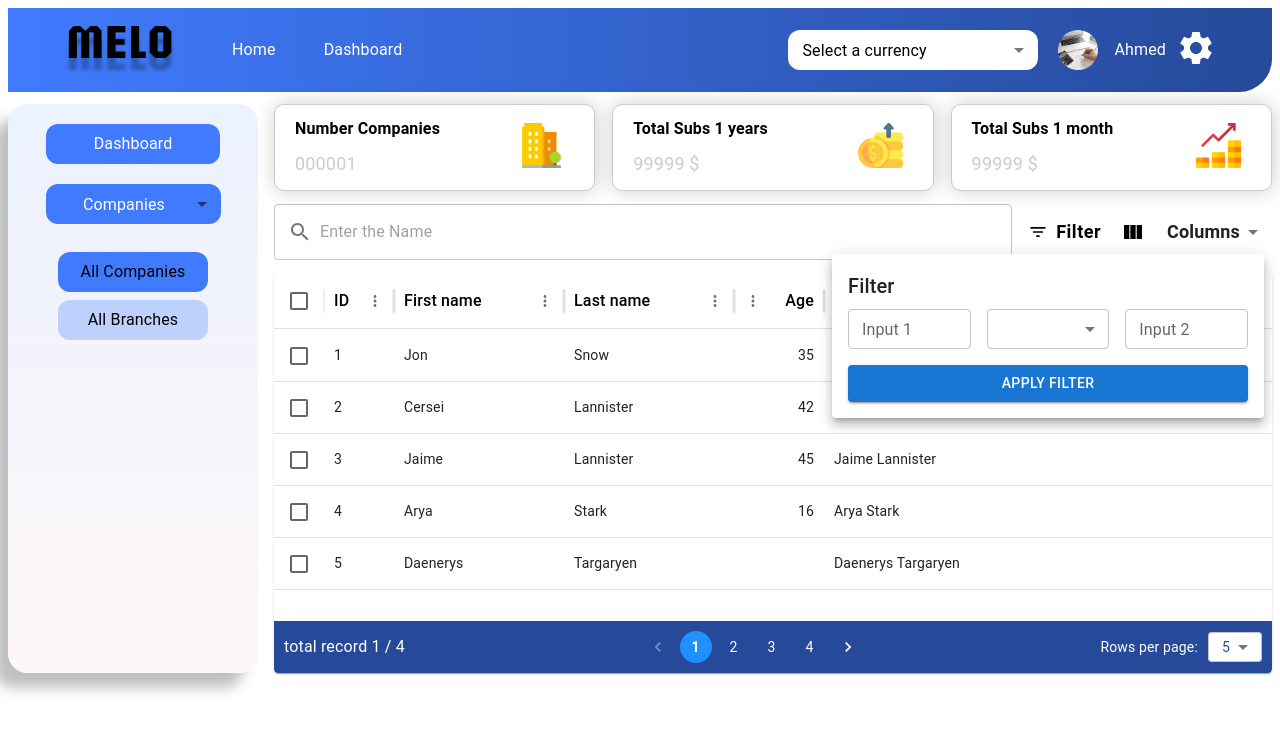
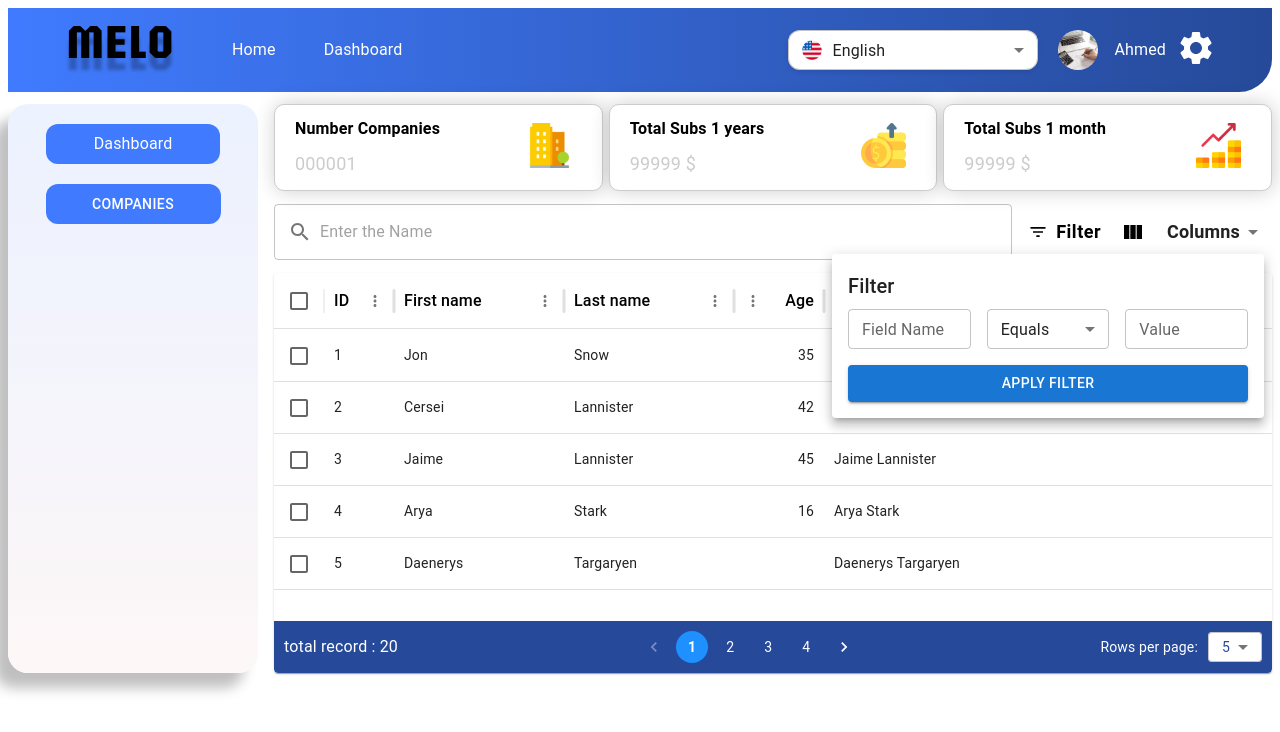
Before and after one commit to ahmedpolat2002/Dashboard-Task, a Next.js app: page /dashboard in a window 1280 px wide. Both pictures are taken after a click on the button "Filter". Shown: the top 732 px of the page. Built offline with nearby package versions, Linux system fonts and the light colour scheme.

Commit message:
Update filter component and table

```diff
--- a/app/_components/Columns.tsx
+++ b/app/_components/Columns.tsx
@@ -1,5 +1,4 @@
 import React, { useState } from "react";
-import ColumnSelectIcon from "@mui/icons-material/ViewColumn";
 import {
   MenuItem,
   Select,
@@ -13,17 +12,26 @@ import {
   ListItemText,
   FormControlLabel,
 } from "@mui/material";
+import ColumnSelectIcon from "@mui/icons-material/ViewColumn";
 
 const options = [
-  { id: 1, label: "ID" },
-  { id: 2, label: "Column 2" },
-  { id: 3, label: "Column 3" },
-  { id: 4, label: "Column 4" },
+  { field: "id", label: "ID" },
+  { field: "firstName", label: "First name" },
+  { field: "lastName", label: "Last name" },
+  { field: "age", label: "Age" },
+  { field: "fullName", label: "Full name" },
 ];
 
-export default function Columns() {
+interface ColumnsProps {
+  visibleColumns: string[];
+  setVisibleColumns: React.Dispatch<React.SetStateAction<string[]>>;
+}
+
+export default function Columns({
+  visibleColumns,
+  setVisibleColumns,
+}: ColumnsProps) {
   const [anchorEl, setAnchorEl] = useState<null | HTMLElement>(null);
-  const [checkedOptions, setCheckedOptions] = useState<number[]>([]);
   const [searchTerm, setSearchTerm] = useState("");
 
   const handleOpen = (event: React.SyntheticEvent<Element, Event>) => {
@@ -40,20 +48,19 @@ export default function Columns() {
     option.label.toLowerCase().includes(searchTerm.toLowerCase())
   );
 
-  const handleCheck = (id: number) => {
-    setCheckedOptions((prev) =>
-      prev.includes(id) ? prev.filter((item) => item !== id) : [...prev, id]
+  const handleCheck = (field: string) => {
+    setVisibleColumns((prev) =>
+      prev.includes(field)
+        ? prev.filter((col) => col !== field)
+        : [...prev, field]
     );
   };
 
   return (
     <Stack
       direction="row"
-      sx={{
-        display: "flex",
-        alignItems: "center",
-      }}
       spacing={1}
+      sx={{ display: "flex", alignItems: "center" }}
     >
       <InputAdornment position="start" sx={{ color: "black" }}>
         <ColumnSelectIcon />
@@ -83,13 +90,7 @@ export default function Columns() {
           horizontal: "left",
         }}
       >
-        <Stack
-          spacing={2}
-          sx={{
-            padding: "16px",
-            width: "300px",
-          }}
-        >
+        <Stack spacing={2} sx={{ padding: "16px", width: "300px" }}>
           <TextField
             placeholder="Search columns..."
             value={searchTerm}
@@ -97,30 +98,15 @@ export default function Columns() {
             variant="outlined"
             size="small"
           />
-
           <List>
             {filteredOptions.map((option) => (
-              <ListItem key={option.id}>
+              <ListItem key={option.field}>
                 <FormControlLabel
-                  style={{
-                    backgroundColor: "#008CFF",
-                    borderRadius: "5px",
-                    padding: "5px 10px",
-                    width: "100%",
-                    display: "flex",
-                    justifyContent: "space-between",
-                    flexDirection: "row-reverse",
-                  }}
-                  label={
-                    <ListItemText
-                      style={{ fontWeight: "bold", color: "white" }}
-                      primary={option.label}
-                    />
-                  }
+                  label={<ListItemText primary={option.label} />}
                   control={
                     <Checkbox
-                      checked={checkedOptions.includes(option.id)}
-                      onChange={() => handleCheck(option.id)}
+                      checked={visibleColumns.includes(option.field)}
+                      onChange={() => handleCheck(option.field)}
                     />
                   }
                 />
--- a/app/_components/ContentPage.tsx
+++ b/app/_components/ContentPage.tsx
@@ -6,10 +6,37 @@ import Search from "../_components/Search";
 import Filter from "../_components/Filter";
 import Table from "../_components/Table";
 import Columns from "./Columns";
-import { useState } from "react";
+import { useEffect, useState } from "react";
+import { Filters } from "@/app/_types/FilterTypes";
 
 export default function ContentPage() {
   const [searchText, setSearchText] = useState("");
+  const [visibleColumns, setVisibleColumns] = useState<string[]>([
+    "id",
+    "firstName",
+    "lastName",
+    "age",
+    "fullName",
+  ]);
+  const [filters, setFilters] = useState<Filters>({
+    column: undefined,
+    operator: "equals",
+    value: "",
+  });
+
+  useEffect(() => {
+    if (searchText) {
+      setFilters({
+        column: undefined,
+        operator: "equals",
+        value: "",
+      });
+    }
+  }, [searchText]);
+
+  const handleFilterApply = (newFilters: Filters) => {
+    setFilters(newFilters);
+  };
 
   return (
     <Box style={{ display: "flex", flexDirection: "column" }}>
@@ -17,8 +44,9 @@ export default function ContentPage() {
         style={{
           display: "flex",
           flexDirection: "row",
-          justifyContent: "space-between",
           alignItems: "center",
+          gap: "6px",
+          flexWrap: "wrap",
         }}
       >
         <TotalBox
@@ -45,6 +73,7 @@ export default function ContentPage() {
           flexDirection: "row",
           justifyContent: "space-between",
           alignItems: "center",
+          flexWrap: "wrap",
           marginTop: "12px",
           gap: "12px",
         }}
@@ -54,11 +83,20 @@ export default function ContentPage() {
           style={{ flex: 1 }}
           placeholder="Enter the Name"
         />
-        <Filter />
-        <Columns />
+
+        <Filter onApplyFilter={handleFilterApply} />
+
+        <Columns
+          visibleColumns={visibleColumns}
+          setVisibleColumns={setVisibleColumns}
+        />
       </Box>
       <Box style={{ marginTop: "12px" }}>
-        <Table searchText={searchText} />
+        <Table
+          searchText={searchText}
+          visibleColumns={visibleColumns}
+          filters={filters}
+        />
       </Box>
     </Box>
   );
--- a/app/_components/Filter.tsx
+++ b/app/_components/Filter.tsx
@@ -10,9 +10,27 @@ import {
   Typography,
   Box,
 } from "@mui/material";
+import { Filters } from "@/app/_types/FilterTypes";
 
-export default function FilterComponent() {
+interface FilterProps {
+  onApplyFilter: (filters: Filters) => void;
+}
+
+const fieldMapping: { [key: string]: string } = {
+  "first name": "firstName",
+  "last name": "lastName",
+  "full name": "fullName",
+  id: "id",
+  age: "age",
+};
+
+export default function Filter({ onApplyFilter }: FilterProps) {
   const [anchorEl, setAnchorEl] = useState<null | HTMLElement>(null);
+  const [column, setColumn] = useState<
+    "id" | "firstName" | "lastName" | "age" | "fullName" | undefined
+  >(undefined);
+  const [operator, setOperator] = useState<"equals" | "contains">("equals");
+  const [value, setValue] = useState("");
 
   const handleOpen = (event: React.MouseEvent<HTMLElement>) => {
     setAnchorEl(event.currentTarget);
@@ -23,6 +41,23 @@ export default function FilterComponent() {
   };
 
   const isOpen = Boolean(anchorEl);
+
+  const handleApplyFilter = () => {
+    onApplyFilter({ column, operator, value });
+    handleClose();
+  };
+
+  const handleColumnChange = (e: React.ChangeEvent<HTMLInputElement>) => {
+    const input = e.target.value.toLowerCase(); // تحويل النص المدخل إلى lowercase لتسهيل المطابقة
+    const matchedColumn = fieldMapping[input]; // البحث عن القيمة في القاموس
+    if (matchedColumn) {
+      setColumn(
+        matchedColumn as "id" | "firstName" | "lastName" | "age" | "fullName"
+      );
+    } else {
+      setColumn(undefined); // إذا لم يكن هناك تطابق
+    }
+  };
 
   return (
     <Stack direction="row" alignItems="center" spacing={2}>
@@ -36,7 +71,7 @@ export default function FilterComponent() {
           textTransform: "capitalize",
         }}
       >
-        filter
+        Filter
       </Button>
 
       <Popover
@@ -53,38 +88,37 @@ export default function FilterComponent() {
             Filter
           </Typography>
 
-          <Stack
-            direction="row"
-            spacing={2}
-            sx={{
-              marginBottom: "16px",
-            }}
-          >
+          <Stack direction="row" spacing={2} sx={{ marginBottom: "16px" }}>
             <TextField
-              label="Input 1"
+              label="Field Name"
               variant="outlined"
               size="small"
               fullWidth
+              onChange={handleColumnChange}
             />
             <Select
-              defaultValue=""
+              value={operator}
               size="small"
               fullWidth
+              onChange={(e) =>
+                setOperator(e.target.value as "equals" | "contains")
+              }
               sx={{
                 "& fieldset": {
                   borderRadius: "4px",
                 },
               }}
             >
-              <MenuItem value="">Select</MenuItem>
-              <MenuItem value="option1">Option 1</MenuItem>
-              <MenuItem value="option2">Option 2</MenuItem>
+              <MenuItem value="">Select Operator</MenuItem>
+              <MenuItem value="equals">Equals</MenuItem>
+              <MenuItem value="contains">Contains</MenuItem>
             </Select>
             <TextField
-              label="Input 2"
+              label="Value"
               variant="outlined"
               size="small"
               fullWidth
+              onChange={(e) => setValue(e.target.value)}
             />
           </Stack>
 
@@ -92,7 +126,7 @@ export default function FilterComponent() {
             variant="contained"
             color="primary"
             fullWidth
-            onClick={handleClose}
+            onClick={handleApplyFilter}
           >
             Apply Filter
           </Button>
--- a/app/_components/Header.tsx
+++ b/app/_components/Header.tsx
@@ -1,10 +1,10 @@
-import { Box, Container, MenuItem, Typography } from "@mui/material";
+import { Box, Container, Typography } from "@mui/material";
 import Logo from "./Logo";
 import Navigation from "./Navigation";
 import ImageAvatars from "./Avatar";
 import Link from "next/link";
 import SettingIcon from "@mui/icons-material/Settings";
-import Select from "@/app/_components/Select";
+import LanguageSelector from "./LanguageSelector";
 
 export default function Header() {
   return (
@@ -27,22 +27,7 @@ export default function Header() {
           <Navigation />
         </Box>
         <Box sx={{ display: "flex", alignItems: "center" }}>
-          <Select
-            text="Select a currency"
-            style={{
-              minWidth: "150px",
-              width: "250px",
-              marginRight: "20px",
-              bgColor: "white",
-              height: "40px",
-              borderRadius: "12px",
-            }}
-          >
-            <MenuItem value={"Select a currency"}>Select a currency</MenuItem>
-            <MenuItem value={10}>Ten</MenuItem>
-            <MenuItem value={20}>Twenty</MenuItem>
-            <MenuItem value={30}>Thirty</MenuItem>
-          </Select>
+          <LanguageSelector />
 
           <Box sx={{ display: "flex", alignItems: "center", gap: 2 }}>
             <ImageAvatars />
--- /dev/null
+++ b/app/_components/LanguageSelector.tsx
@@ -0,0 +1,74 @@
+"use client";
+
+import React from "react";
+import { Select, MenuItem, FormControl } from "@mui/material";
+import { SelectChangeEvent } from "@mui/material";
+
+export default function LanguageSelector() {
+  const [language, setLanguage] = React.useState("en");
+
+  const handleChange = (event: SelectChangeEvent<string>) => {
+    setLanguage(event.target.value);
+  };
+
+  return (
+    <FormControl
+      sx={{
+        minWidth: "150px",
+        width: "100%",
+        maxWidth: "250px",
+        marginRight: "20px",
+        bgcolor: "white",
+        borderRadius: "12px",
+        boxShadow: "0 2px 4px rgba(0, 0, 0, 0.1)",
+      }}
+    >
+      <Select
+        value={language}
+        onChange={handleChange}
+        style={{
+          minWidth: "150px",
+          width: "250px",
+          marginRight: "20px",
+          height: "40px",
+          borderRadius: "12px",
+        }}
+      >
+        <MenuItem value={"en"}>
+          <div style={{ display: "flex", alignItems: "center" }}>
+            {language === "en" ? (
+              <img
+                src={`/${language}.png`}
+                alt={`Language Icon`}
+                style={{ marginRight: "10px", width: "20px", height: "20px" }}
+              />
+            ) : (
+              ""
+            )}
+            English
+          </div>
+        </MenuItem>
+        <MenuItem value={"sp"}>
+          <div style={{ display: "flex", alignItems: "center" }}>
+            <img
+              src={`/${"en"}.png`}
+              alt={`Language Icon`}
+              style={{ marginRight: "10px", width: "20px", height: "20px" }}
+            />
+            Spanish
+          </div>
+        </MenuItem>
+        <MenuItem value={"fr"}>
+          <div style={{ display: "flex", alignItems: "center" }}>
+            <img
+              src={`/${"en"}.png`}
+              alt={`Language Icon`}
+              style={{ marginRight: "10px", width: "20px", height: "20px" }}
+            />
+            French
+          </div>
+        </MenuItem>
+      </Select>
+    </FormControl>
+  );
+}
--- a/app/_components/SideBar.tsx
+++ b/app/_components/SideBar.tsx
@@ -1,13 +1,31 @@
-import React from "react";
-import { Box, List, ListItem, ListItemText, MenuItem } from "@mui/material";
+"use client";
+
+import React, { useState } from "react";
+import {
+  Box,
+  Button,
+  List,
+  ListItem,
+  ListItemText,
+  Menu,
+  MenuItem,
+} from "@mui/material";
 import Link from "next/link";
-import Select from "./Select";
 
 const SideBar = () => {
+  const [anchorEl, setAnchorEl] = useState<null | HTMLElement>(null);
+
+  const handleOpen = (event: React.MouseEvent<HTMLElement>) => {
+    setAnchorEl(event.currentTarget);
+  };
+
+  const handleClose = () => {
+    setAnchorEl(null);
+  };
   return (
     <Box
       sx={{
-        width: 250,
+        // width: 250,
         // height: "500px",
         height: "100%",
         background: "linear-gradient(3600deg, #FDF7F7 0%, #407BFF1A 100%)",
@@ -34,67 +52,83 @@ const SideBar = () => {
           />
         </ListItem>
       </List>
-      <Select
-        text="Companies"
-        style={{
+      <Box>
+        {/* Button to open menu */}
+        <Button
+          onClick={handleOpen}
+          sx={{
             width: "175px",
-          bgColor: "#407BFF",
+            backgroundColor: "#407BFF",
             borderRadius: "12px",
             textAlign: "center",
             height: "40px",
             display: "flex",
             alignItems: "center",
             justifyContent: "center",
-          px: 3,
+            color: "white",
+            "&:hover": {
+              backgroundColor: "#3568D4",
+            },
           }}
         >
-        <MenuItem value={"Companies"}>Companies</MenuItem>
-      </Select>
-      {/* Nested Pages */}
-      <List
-        sx={{
-          display: "flex",
-          flexDirection: "column",
-          mt: 2,
-          alignItems: "end",
-          width: "60%",
+          Companies
+        </Button>
+
+        {/* Dropdown Menu */}
+        <Menu
+          anchorEl={anchorEl}
+          open={Boolean(anchorEl)}
+          onClose={handleClose}
+          PaperProps={{
+            sx: {
+              mt: 1,
+              borderRadius: "12px",
+              width: "175px",
+              boxShadow: "0px 4px 10px rgba(0, 0, 0, 0.1)",
+              padding: "10px",
+            },
           }}
         >
-        <ListItem
+          <MenuItem
             component={Link}
-          style={{ padding: "0px", width: "100%" }}
             href="/dashboard/companies"
-        >
-          <ListItemText
-            primary="All Companies"
+            onClick={handleClose}
             sx={{
-              color: "black",
               bgcolor: "#407BFF",
+              color: "white",
               borderRadius: "12px",
               textAlign: "center",
               px: 2,
               py: 1,
+              mb: 1,
+              "&:hover": {
+                backgroundColor: "#3568D4",
+              },
             }}
-          />
-        </ListItem>
-        <ListItem
+          >
+            <ListItemText primary="All Companies" />
+          </MenuItem>
+          <MenuItem
             component={Link}
-          style={{ padding: "0px", width: "100%" }}
             href="/dashboard/branches"
-        >
-          <ListItemText
-            primary="All Branches"
+            onClick={handleClose}
             sx={{
+              bgcolor: "#407BFF4A",
               color: "black",
-              bgcolor: "#407BFF4A",
               borderRadius: "12px",
               textAlign: "center",
               px: 2,
               py: 1,
+              "&:hover": {
+                backgroundColor: "#3568D4",
+                color: "white",
+              },
             }}
-          />
-        </ListItem>
-      </List>
+          >
+            <ListItemText primary="All Branches" />
+          </MenuItem>
+        </Menu>
+      </Box>
     </Box>
   );
 };
--- a/app/_components/Table.tsx
+++ b/app/_components/Table.tsx
@@ -5,6 +5,7 @@ import { DataGrid, GridColDef } from "@mui/x-data-grid";
 import Paper from "@mui/material/Paper";
 import { MenuItem, Pagination, Select, Stack, Typography } from "@mui/material";
 import { SelectChangeEvent } from "@mui/material/Select";
+import { Filters } from "@/app/_types/FilterTypes";
 
 // Data:
 const rows = [
@@ -30,16 +31,11 @@ const rows = [
   { id: 20, lastName: "Ahmed", firstName: "Bolad", age: 23 },
 ];
 
-const columns: GridColDef[] = [
+const initialColumns: GridColDef[] = [
   { field: "id", headerName: "ID", width: 70 },
   { field: "firstName", headerName: "First name", width: 170 },
   { field: "lastName", headerName: "Last name", width: 170 },
-  {
-    field: "age",
-    headerName: "Age",
-    type: "number",
-    width: 90,
-  },
+  { field: "age", headerName: "Age", type: "number", width: 90 },
   {
     field: "fullName",
     headerName: "Full name",
@@ -59,9 +55,15 @@ const columns: GridColDef[] = [
 
 interface TableProps {
   searchText: string;
+  visibleColumns: string[];
+  filters: Filters;
 }
 
-export default function DataTable({ searchText }: TableProps) {
+export default function DataTable({
+  searchText,
+  visibleColumns,
+  filters,
+}: TableProps) {
   const [page, setPage] = React.useState(1);
   const [pageSize, setPageSize] = React.useState(5);
 
@@ -74,11 +76,43 @@ export default function DataTable({ searchText }: TableProps) {
     setPage(1);
   };
 
-  const filteredRows = rows.filter((row) =>
-    `${row.firstName || ""} ${row.lastName || ""}`
-      .toLowerCase()
-      .includes(searchText.toLowerCase())
+  const filteredColumns = initialColumns.filter((col) =>
+    visibleColumns.includes(col.field)
   );
+
+  // const filteredRows = rows.filter((row) =>
+  //   Object.values(row).some(
+  //     (value) =>
+  //       value &&
+  //       value.toString().toLowerCase().includes(searchText.toLowerCase())
+  //   )
+  // );
+  const filteredRows = rows.filter((row) => {
+    if (filters.column && filters.operator && filters.value) {
+      let columnValue = "";
+      if (filters.column === "fullName") {
+        columnValue = `${row.firstName || ""} ${
+          row.lastName || ""
+        }`.toLowerCase();
+      } else {
+        columnValue = (row[filters.column]?.toString() || "").toLowerCase();
+      }
+      const filterValue = filters.value.toLowerCase();
+
+      if (filters.operator === "equals") {
+        return columnValue === filterValue;
+      } else if (filters.operator === "contains") {
+        return columnValue.includes(filterValue);
+      }
+    } else if (searchText) {
+      return Object.values(row).some(
+        (value) =>
+          value &&
+          value.toString().toLowerCase().includes(searchText.toLowerCase())
+      );
+    }
+    return true;
+  });
 
   const count = Math.ceil(rows.length / pageSize);
 
@@ -91,7 +125,7 @@ export default function DataTable({ searchText }: TableProps) {
     <Paper sx={{ height: 400, overflow: "hidden" }}>
       <DataGrid
         rows={displayedRows}
-        columns={columns}
+        columns={filteredColumns}
         checkboxSelection
         pageSizeOptions={[pageSize]}
         sx={{
@@ -120,7 +154,7 @@ export default function DataTable({ searchText }: TableProps) {
               }}
             >
               <Typography variant="body1" color="inherit">
-                total record {page} / {count}
+                total record : {rows.length}
               </Typography>
               <Stack spacing={2}>
                 <Pagination
--- a/app/_components/TotalBox.tsx
+++ b/app/_components/TotalBox.tsx
@@ -18,8 +18,9 @@ export default function TotalBox({
         borderRadius: "10px",
         border: "1px solid #ccc",
         padding: "10px",
-        width: "30%",
+        // width: "30%",
         display: "flex",
+        flex: "1",
         flexDirection: "row",
         justifyContent: "space-between",
         alignItems: "center",
--- /dev/null
+++ b/app/_types/FilterTypes.ts
@@ -0,0 +1,5 @@
+export interface Filters {
+  column: "id" | "firstName" | "lastName" | "age" | "fullName" | undefined;
+  operator: "equals" | "contains";
+  value: string;
+}
```
Also changed, not shown: app/page.tsx (+55 -9 lines), public/en.png (added). Lines whose indentation alone changed are shown as unchanged.
